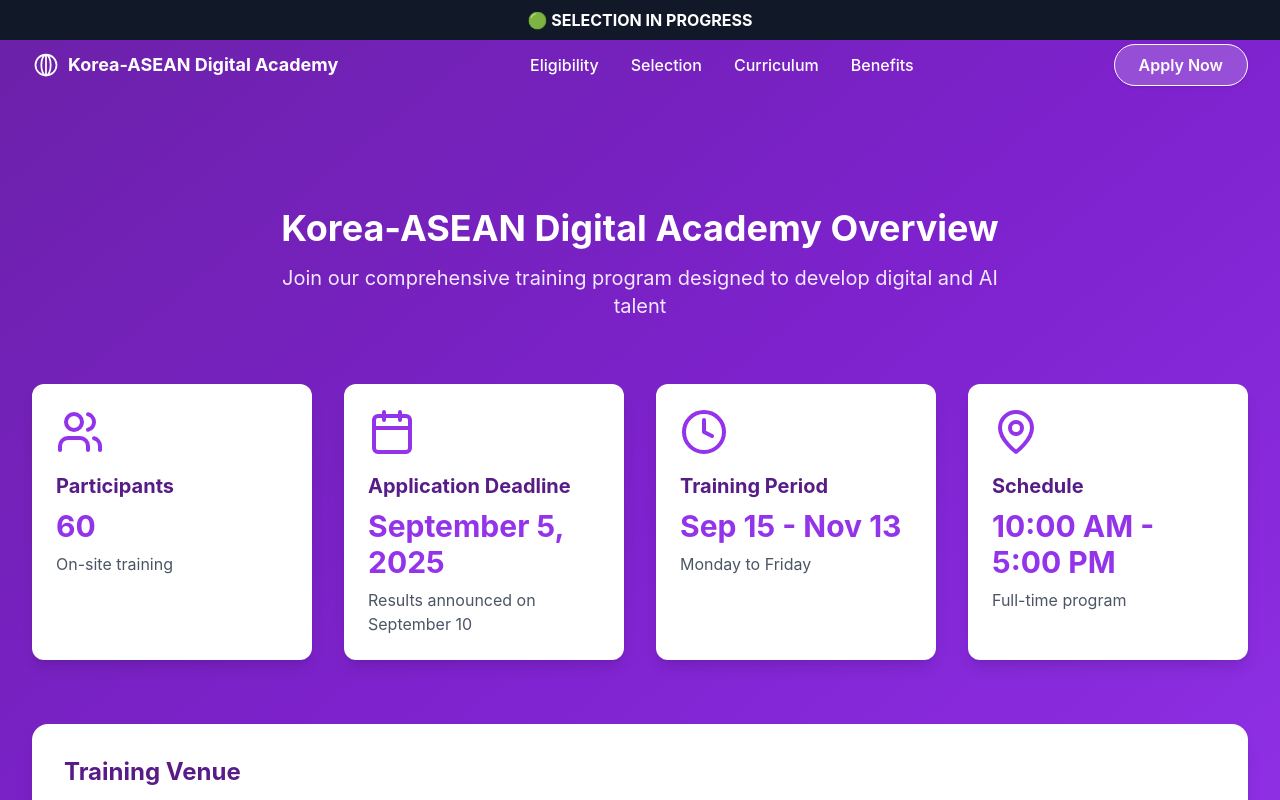
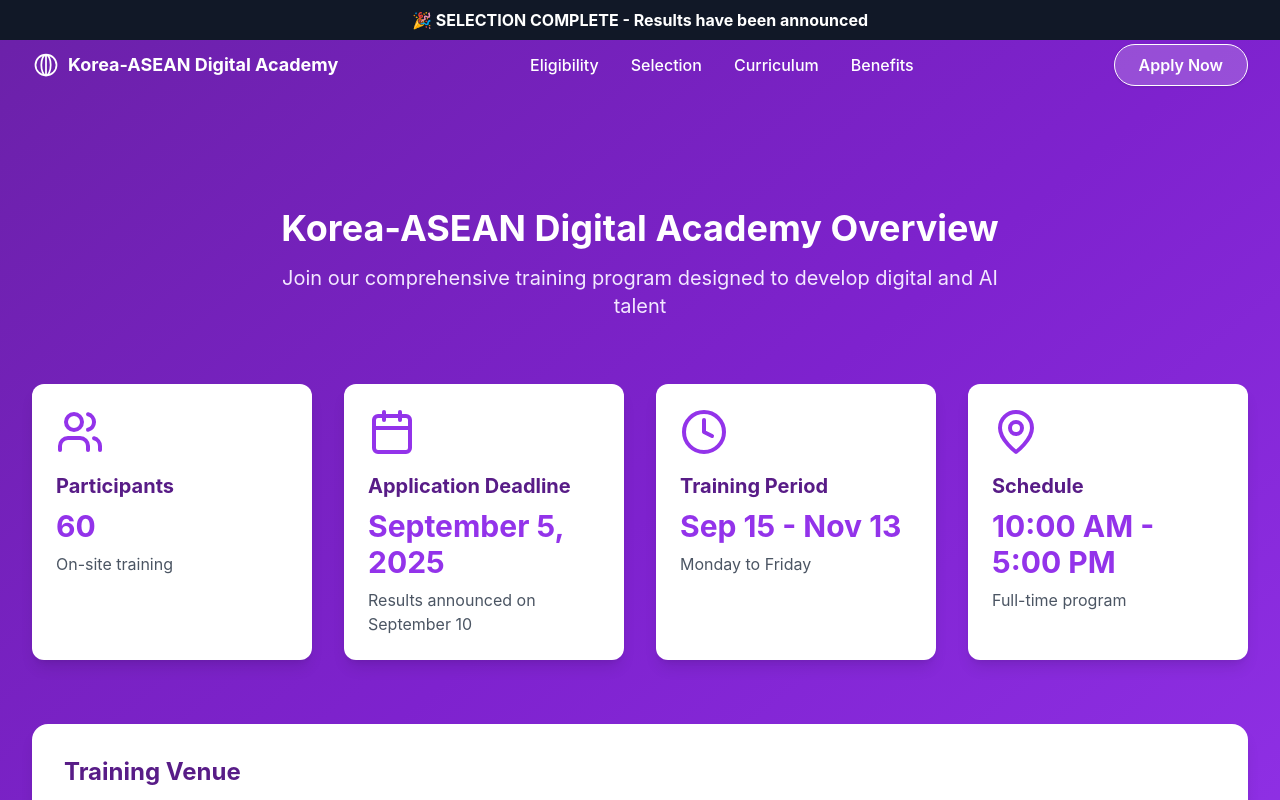
Before and after one commit to theabscode/kada-batch2, a React (Vite) app: page / in a window 1280 px wide. Shown: the top 800 px of the page. Built offline with nearby package versions, Linux system fonts and the light colour scheme.

Commit message:
선발 완료로 배너 메시지 변경

```diff
--- a/src/components/Header.tsx
+++ b/src/components/Header.tsx
@@ -30,7 +30,9 @@
             animation: text-flash 1.5s infinite;
           }
         `}</style>
-        <span className="font-bold flash-text">🟢 SELECTION IN PROGRESS</span>
+        <span className="font-bold flash-text">
+          🎉 SELECTION COMPLETE - Results have been announced
+        </span>
       </div>
       <nav
         className={`w-full fixed top-8 left-0 z-40 flex items-center justify-between px-4 sm:px-8 py-3 transition-colors transition-shadow duration-300
```
